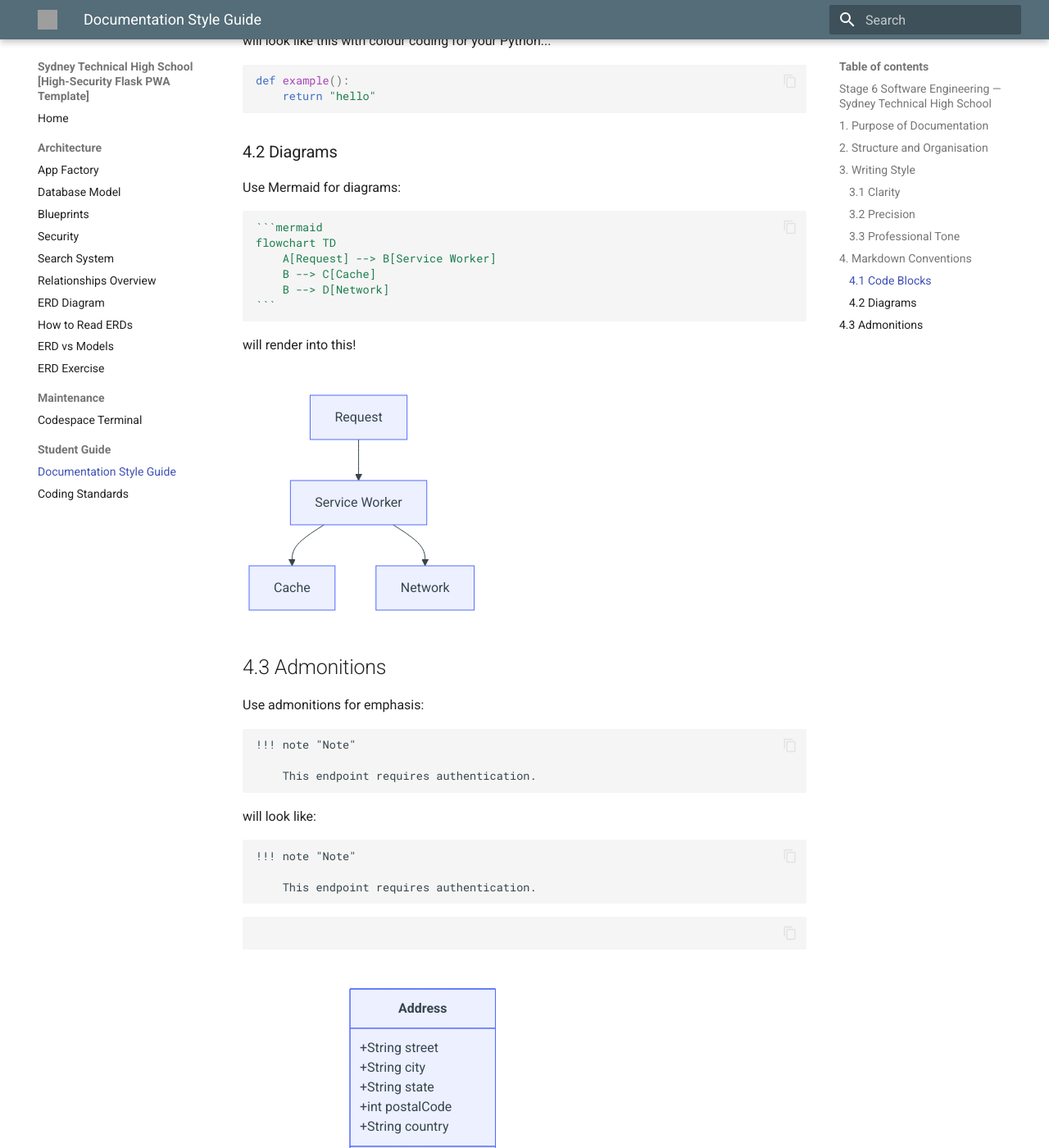
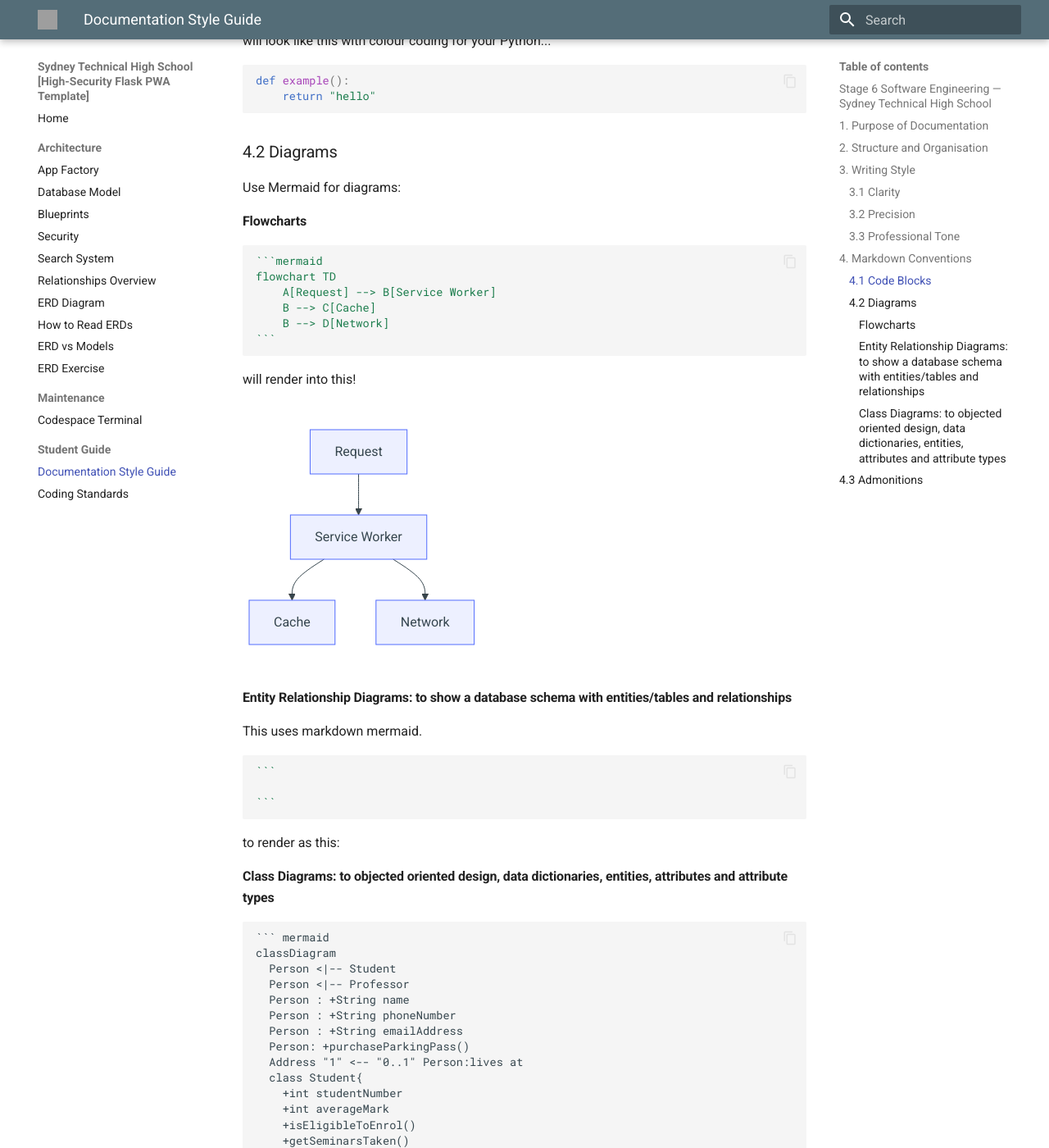
Before and after one commit to detnsw-sydtech/High-Security-Flask-PWA-Repo-Template, an MkDocs documentation site: the page built from docs/student/style-guide.md, in a window 1280 px wide and 1400 px high, scrolled down 1976 px. Shown: the whole window at 82% size. Built offline with MkDocs 1.6.1 and Material for MkDocs 9.7.7, drawn with Linux system fonts in a browser that asks for light colours; some of the changed text lies outside the part shown; grey boxes are pictures that could not be loaded.

Commit message:
Update style-guide.md

`````diff
--- a/docs/student/style-guide.md
+++ b/docs/student/style-guide.md
@@ -78,6 +78,7 @@ def example():
 
 ### 4.2 Diagrams
 Use Mermaid for diagrams:
+#### Flowcharts
 
 ````markdown
 ```mermaid
@@ -97,28 +98,54 @@ flowchart TD
     B --> D[Network]
 ```
 
+#### Entity Relationship Diagrams: to show a database schema with entities/tables and relationships
 
-## 4.3 Admonitions
-Use admonitions for emphasis:
+This uses markdown mermaid.
 
 ````markdown
-!!! note "Note"
+```
 
-    This endpoint requires authentication.
+```
 ````
 
-
-will look like:
-
-```
-!!! note "Note"
-
-    This endpoint requires authentication.
-```
+to render as this:
 
 
+
+#### Class Diagrams: to objected oriented design, data dictionaries, entities, attributes and attribute types
+
 ````markdown
+``` mermaid
+classDiagram
+  Person <|-- Student
+  Person <|-- Professor
+  Person : +String name
+  Person : +String phoneNumber
+  Person : +String emailAddress
+  Person: +purchaseParkingPass()
+  Address "1" <-- "0..1" Person:lives at
+  class Student{
+    +int studentNumber
+    +int averageMark
+    +isEligibleToEnrol()
+    +getSeminarsTaken()
+  }
+  class Professor{
+    +int salary
+  }
+  class Address{
+    +String street
+    +String city
+    +String state
+    +int postalCode
+    +String country
+    -validate()
+    +outputAsLabel()
+  }
+```
 ````
+
+renders beautifully as this ...
 
 ``` mermaid
 classDiagram
@@ -148,3 +175,25 @@ classDiagram
     +outputAsLabel()
   }
 ```
+
+
+
+
+
+## 4.3 Admonitions
+Use admonitions for emphasis:
+
+````markdown
+!!! note "Note"
+
+    This endpoint requires authentication.
+````
+
+
+will look like:
+
+```
+!!! note "Note"
+
+    This endpoint requires authentication.
+```
`````
